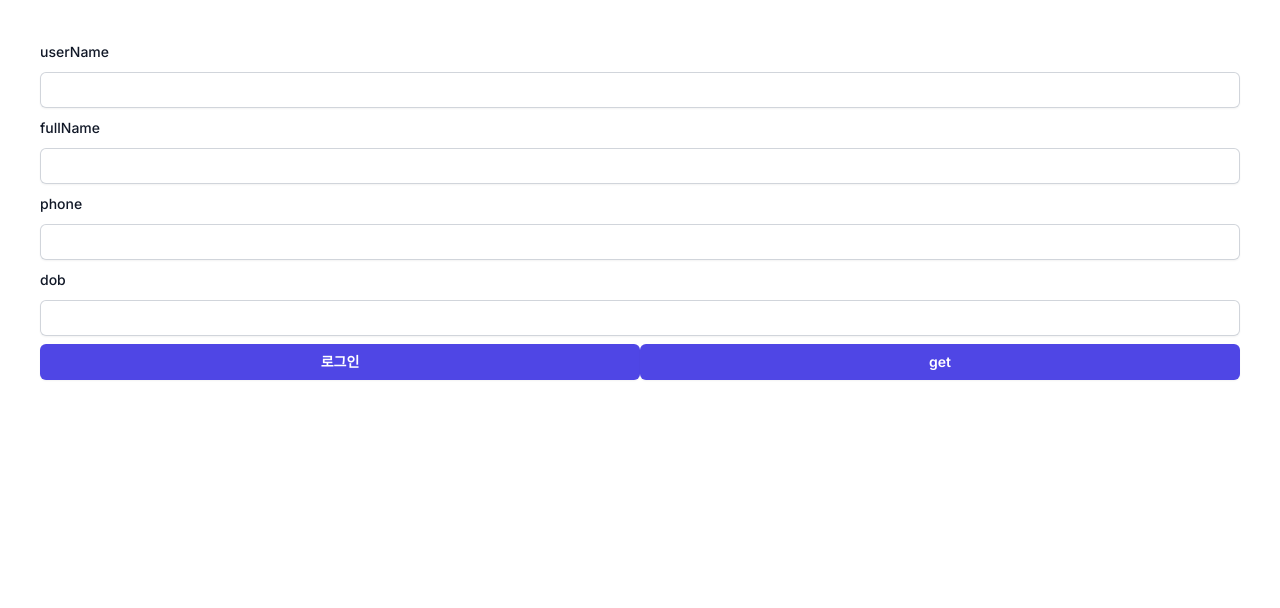
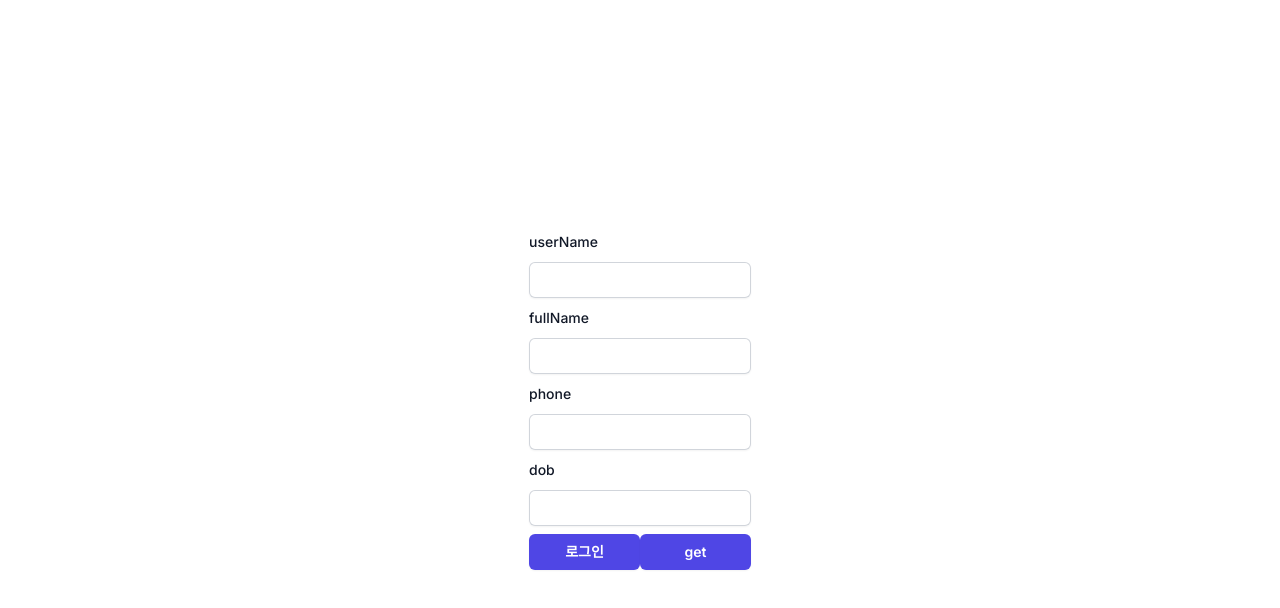
Before and after one commit to cwd3469/life-page, a Next.js app: page / in a window 1280 px wide. Shown: the top 608 px of the page. Built offline with nearby package versions, Linux system fonts and the light colour scheme.

Commit message:
main feat : RootLayout 적용

```diff
--- a/src/app/layout.tsx
+++ b/src/app/layout.tsx
@@ -16,7 +16,11 @@ export default function RootLayout({
 }) {
   return (
     <html lang="en">
-      <body className={inter.className}>{children}</body>
+      <body className={inter.className}>
+        <div className="absolute top-1/2 left-1/2 -translate-x-2/4	-translate-y-2/4 ">
+          {children}
+        </div>
+      </body>
     </html>
   );
 }
--- a/src/app/page.tsx
+++ b/src/app/page.tsx
@@ -1,5 +1,3 @@
-import Image from "next/image";
-import Test from "../components/Test";
 import FirebaseCrud from "@/components/FirebaseCrud/FirebaseCrud";
 
 export default function Home() {
```
